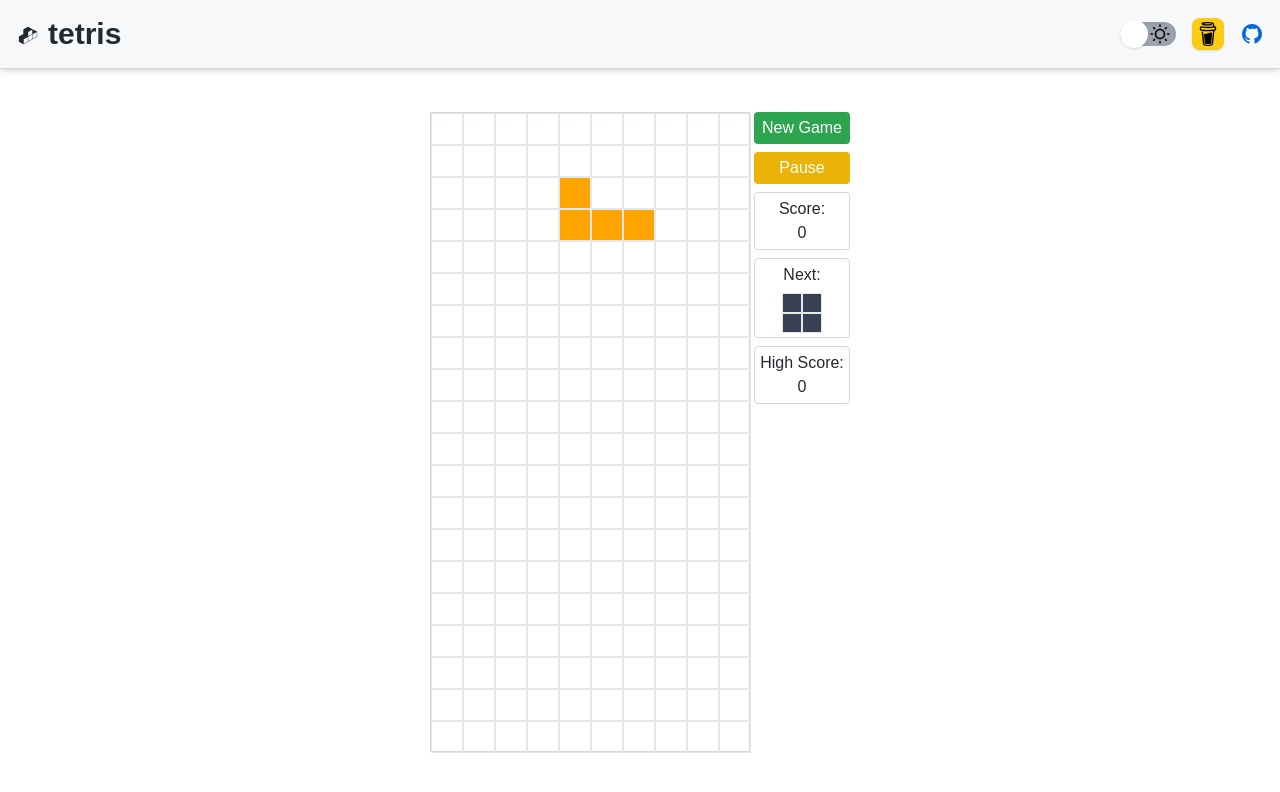
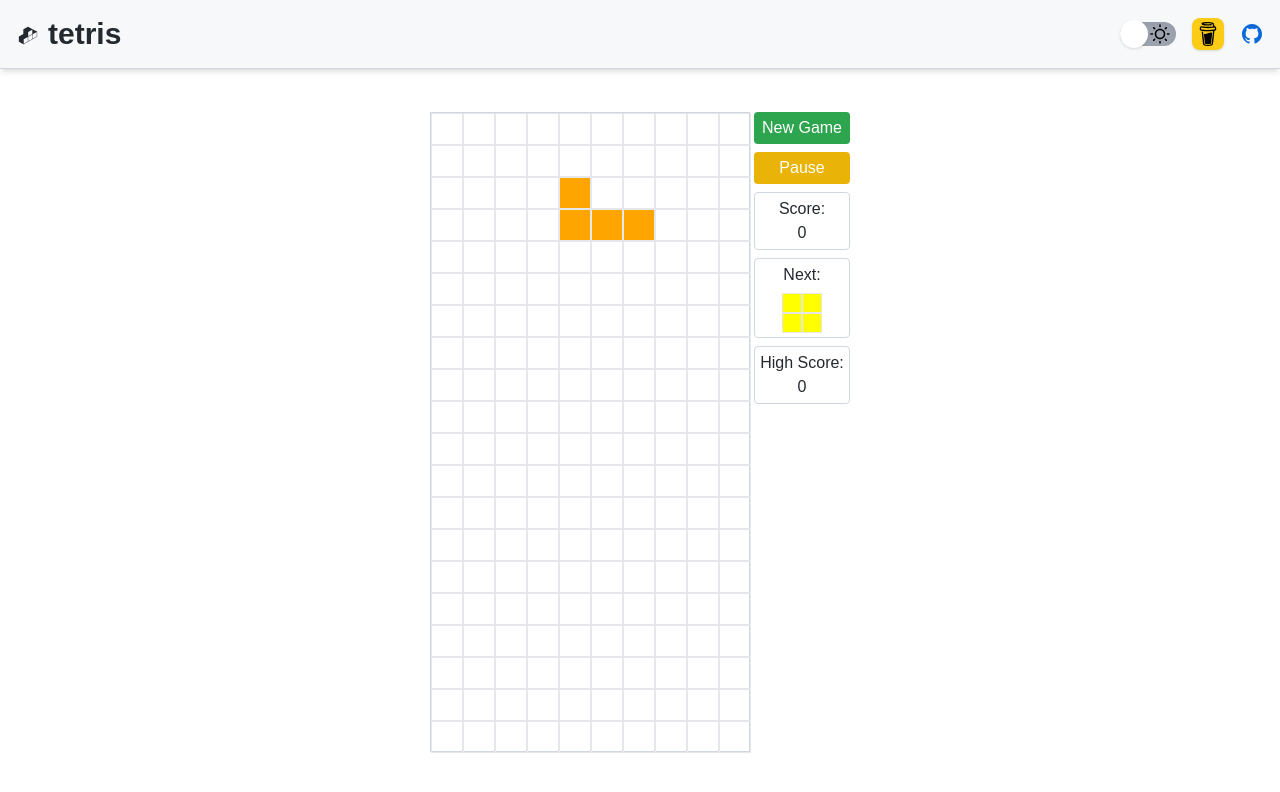
Before and after one commit to muzabol2/tetris, a Next.js app: page / in a window 1280 px wide. Both pictures are taken after a click on the button "New Game". Shown: the top 792 px of the page. Built offline with nearby package versions, Linux system fonts and the light colour scheme.

Commit message:
Add color to NextPiece

```diff
--- a/src/components/game/NextPiece.tsx
+++ b/src/components/game/NextPiece.tsx
@@ -23,6 +23,7 @@ const NextPiece = ({ nextPiece }: Props) => {
             <div
               key={`${rowIndex}-${colIndex}`}
               className={`h-full w-full ${cell ? "border bg-gray-700" : "bg-transparent"}`}
+              style={{ backgroundColor: cell ? nextPiece.color : "transparent" }}
             />
           ))
         )}
--- a/src/components/ui/Navbar.tsx
+++ b/src/components/ui/Navbar.tsx
@@ -4,7 +4,7 @@ import { ThemeSwitcher } from "./ThemeSwitcher";
 import { URLS } from "@/constants";
 
 const Navbar = () => (
-  <header className="fixed left-0 right-0 top-0 z-50 flex w-full justify-center bg-header shadow-md transition-colors duration-200 dark:bg-header">
+  <header className="fixed left-0 right-0 top-0 z-50 flex w-full justify-center bg-header shadow-md transition-colors duration-200">
     <div className="flex w-full max-w-7xl items-center justify-between p-4">
       <h1 className="flex items-center gap-2 text-3xl font-bold text-foreground">
         <LogoIcon />
```
